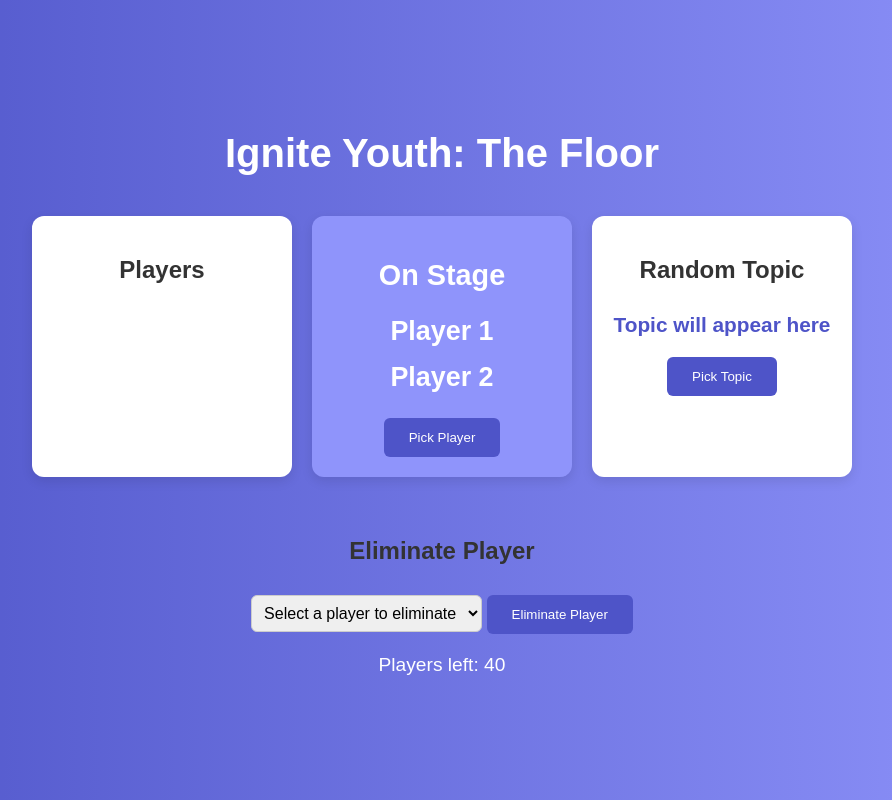
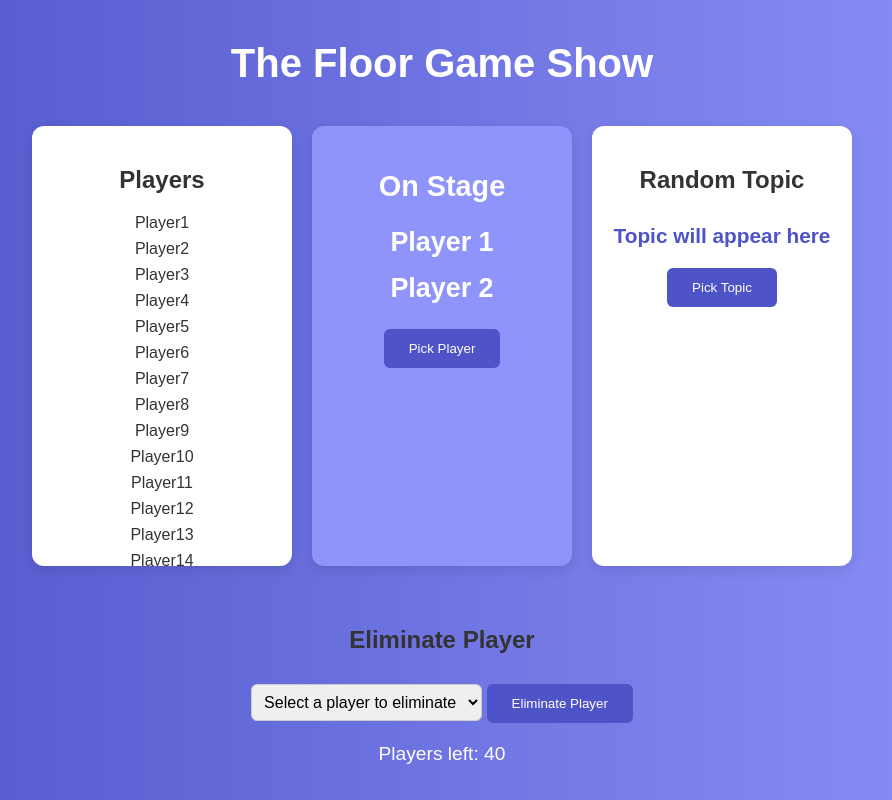
Before and after one commit to estellealice/The-floor, a plain HTML site: page index.html in a window 1280 px wide. Shown: the whole page, without its empty margins (198-1090 px from the left). Drawn offline with Linux system fonts and the light colour scheme.

Commit message:
Update index.html

```diff
--- a/index.html
+++ b/index.html
@@ -123,7 +123,7 @@
     </style>
 </head>
 <body>
-    <h1>Ignite Youth: The Floor</h1>
+    <h1>The Floor Game Show</h1>
 
     <div class="container">
         <!-- Players Card -->
@@ -170,19 +170,25 @@
 
         // List of 40 players (You can replace these names with actual names)
         const players = [
-            "Player1", "Player2", "Player3", "Player4", "Player5", "Player6", "Player7", "Player8", "Player9", "Player10",
-            "Player11", "Player12", "Player13", "Player14", "Player15", "Player16", "Player17", "Player18", "Player19", "Player20",
-            "Player21", "Player22", "Player23", "Player24", "Player25", "Player26", "Player27", "Player28", "Player29", "Player30",
-            "Player31", "Player32", "Player33", "Player34", "Player35", "Player36", "Player37", "Player38", "Player39", "Player40"
+            "Player1", "Player2", "Player3", "Player4", "Player5",
+            "Player6", "Player7", "Player8", "Player9", "Player10",
+            "Player11", "Player12", "Player13", "Player14", "Player15",
+            "Player16", "Player17", "Player18", "Player19", "Player20",
+            "Player21", "Player22", "Player23", "Player24", "Player25",
+            "Player26", "Player27", "Player28", "Player29", "Player30",
+            "Player31", "Player32", "Player33", "Player34", "Player35",
+            "Player36", "Player37", "Player38", "Player39", "Player40"
         ];
 
         let eliminatedPlayers = [];
         let onStage = [];
 
-        // Function to display players (now initially empty)
+        // Function to display all players
         function displayPlayers() {
             const playersList = document.getElementById('players-list');
-            playersList.innerHTML = ''; // No players displayed initially
+            playersList.innerHTML = players.map(player =>
+                `<div class="list-item ${eliminatedPlayers.includes(player) ? 'eliminated' : ''}">${player}</div>`
+            ).join('');
         }
 
         // Function to pick a random player who isn’t on stage or eliminated
@@ -254,14 +260,18 @@
             document.getElementById('player-count').textContent = `Players left: ${remainingPlayers.length}`;
         }
 
-        // Add event listeners for buttons
-        document.getElementById('pick-player').addEventListener('click', pickPlayer);
+        // Event listeners for buttons
+        document.getElementById('pick-player').addEventListener('click', () => {
+            pickPlayer();
+            updatePlayerCount();
+        });
+
         document.getElementById('pick-topic').addEventListener('click', pickTopic);
+
         document.getElementById('eliminate-player-btn').addEventListener('click', eliminatePlayer);
 
-        // Initial setup
+        // Initialize the game
         displayPlayers();
-        updateEliminateSelect();
         updatePlayerCount();
     </script>
 </body>
```
